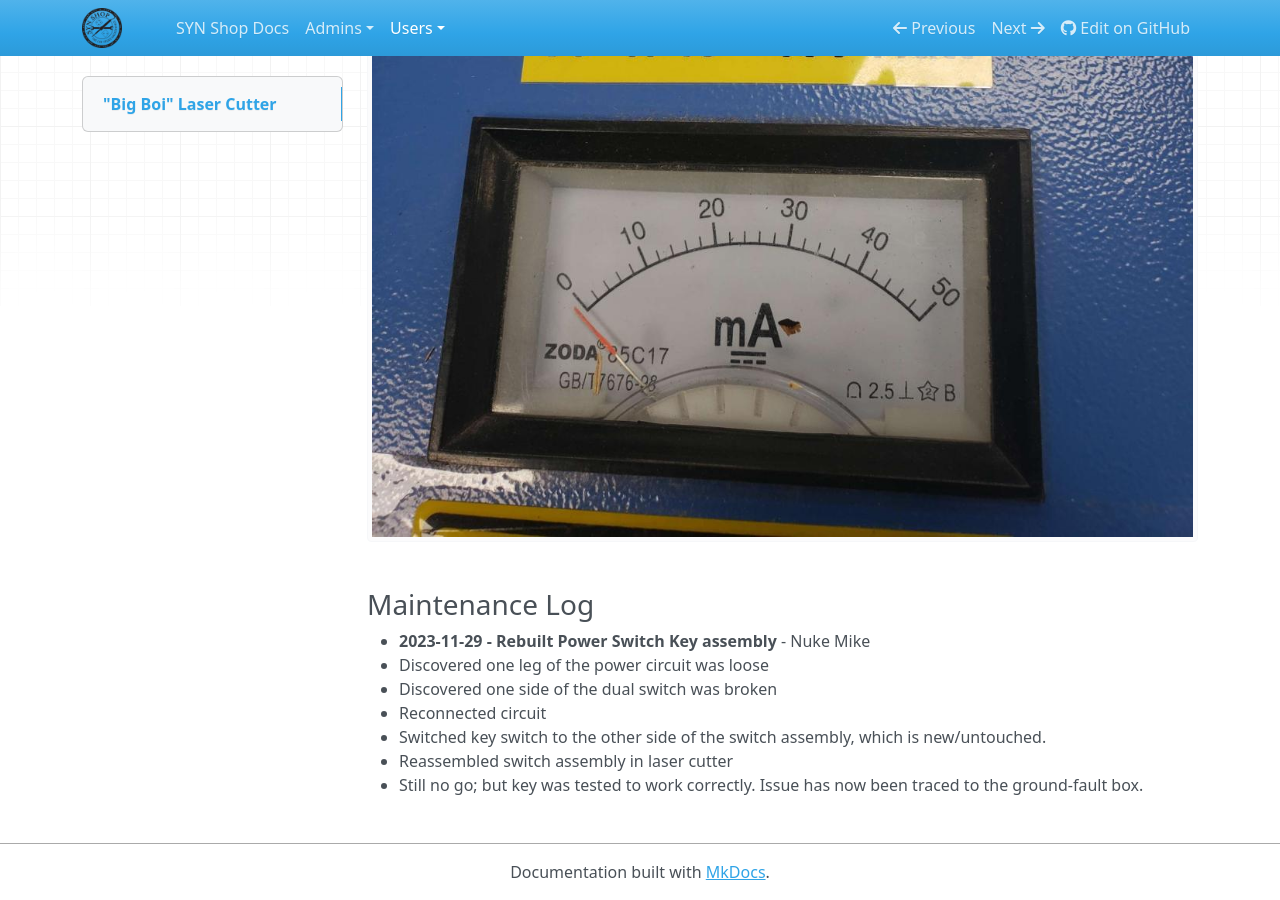
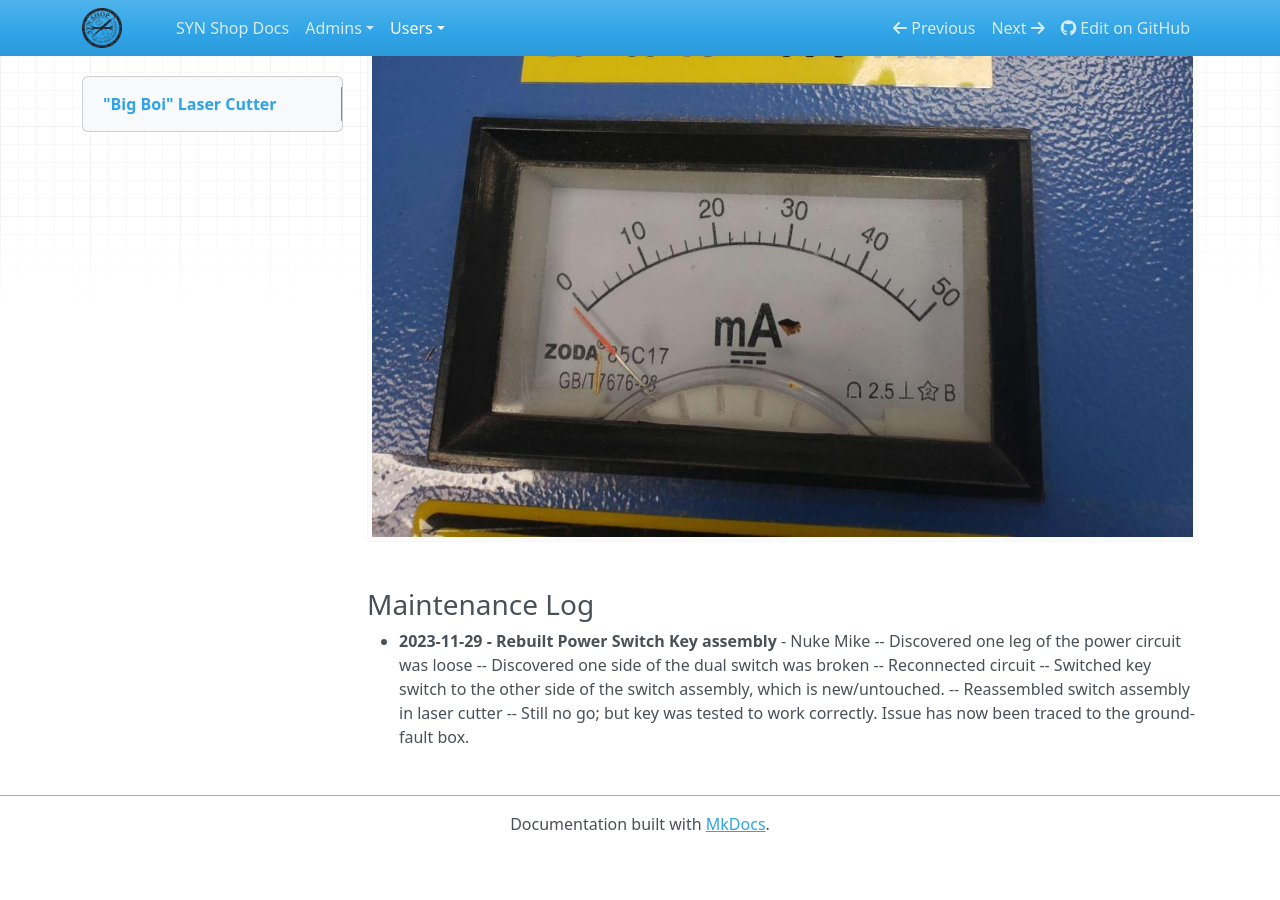
Before and after one commit to synshop/rtfm, an MkDocs documentation site: the page built from docs/users/Equipment/Big Boi Laser Cutter.md, in a window 1280 px wide and 900 px high, scrolled down 1985 px. Built offline with MkDocs 1.6.1, drawn with Linux system fonts in a browser that asks for light colours; nearby versions of some CDN libraries; after the commit the page ends 2837 px from its top, so only the background shows below that.

```diff
--- a/docs/users/Equipment/Big Boi Laser Cutter.md
+++ b/docs/users/Equipment/Big Boi Laser Cutter.md
@@ -10,9 +10,9 @@
 
 ### Maintenance Log
 - **2023-11-29 - Rebuilt Power Switch Key assembly** - Nuke Mike
-  - Discovered one leg of the power circuit was loose
-  - Discovered one side of the dual switch was broken
-  - Reconnected circuit
-  - Switched key switch to the other side of the switch assembly, which is new/untouched.
-  - Reassembled switch assembly in laser cutter
-  - Still no go; but key was tested to work correctly. Issue has now been traced to the ground-fault box.
+  -- Discovered one leg of the power circuit was loose
+  -- Discovered one side of the dual switch was broken
+  -- Reconnected circuit
+  -- Switched key switch to the other side of the switch assembly, which is new/untouched.
+  -- Reassembled switch assembly in laser cutter
+  -- Still no go; but key was tested to work correctly. Issue has now been traced to the ground-fault box.
```
